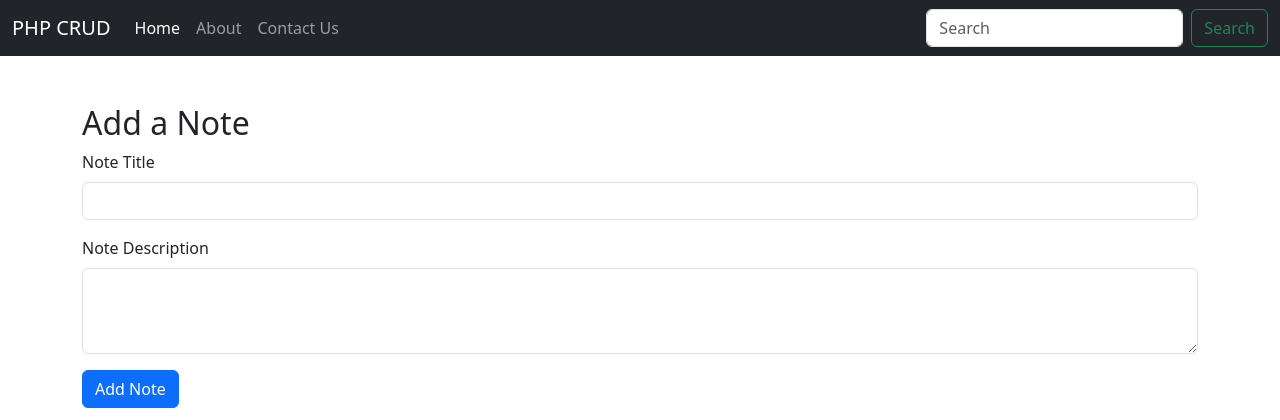
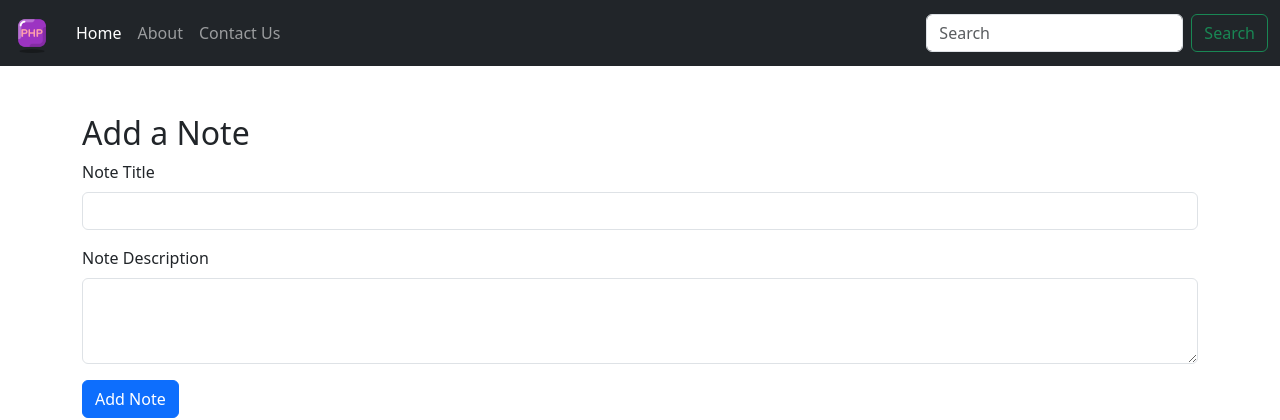
Before and after one commit to Shivam250202/CRUD-PHP, a PHP site: page / in a window 1280 px wide. Shown: the top 420 px of the page. Run offline with PHP 8.4, Linux system fonts and the light colour scheme; data that the repository does not hold is empty; some libraries are stand-ins or nearby versions.

Commit message:
Add Logo

```diff
--- a/index.php
+++ b/index.php
@@ -151,7 +151,7 @@ if (isset($_GET['delete'])) {
     </div>
     <nav class="navbar navbar-expand-lg navbar-dark bg-dark">
         <div class="container-fluid">
-            <a class="navbar-brand" href="#">PHP CRUD</a>
+            <a class="navbar-brand" href="#"><img src="/CRUD PHP/PHP.png" height="40px" alt="" srcset=""></a>
             <button class="navbar-toggler" type="button" data-bs-toggle="collapse" data-bs-target="#navbarSupportedContent" aria-controls="navbarSupportedContent" aria-expanded="false" aria-label="Toggle navigation">
                 <span class="navbar-toggler-icon"></span>
             </button>
```
Also changed, not shown: PHP.png (added).
